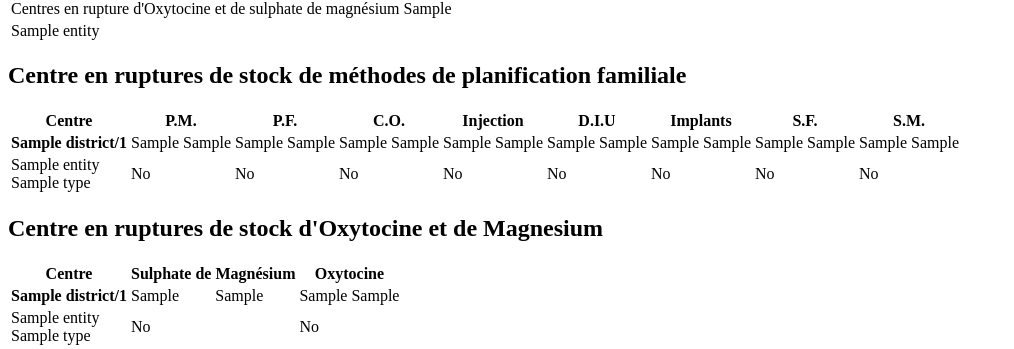
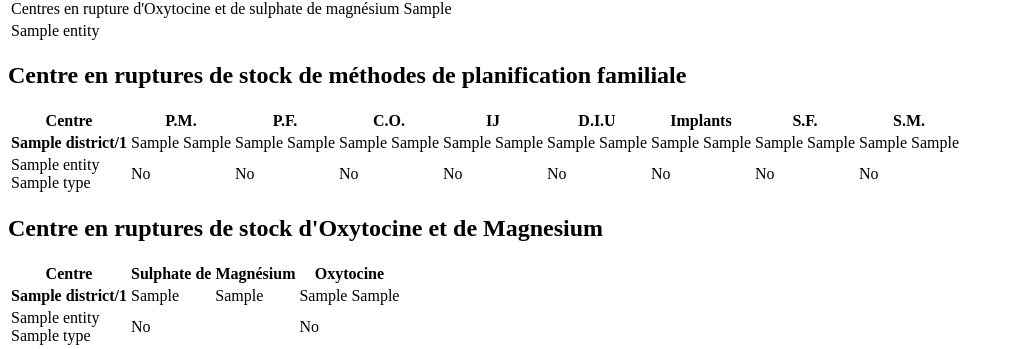
Before and after one commit to yeleman/unfpa2012, a Django app: template unfpa_web/templates/monthly_commodities.html in a window 1280 px wide. Shown: the part 573-922 px from the top of the page, without its empty margins (0-1014 px from the left). Run offline with Django 3.2, Linux system fonts and the light colour scheme; the template is opened without the code that fills it: most values are stand-ins (such as "Sample title", 1, 10 or a date in 2020).

Commit message:
correction monthly_commodities.html

```diff
--- a/unfpa_web/templates/monthly_commodities.html
+++ b/unfpa_web/templates/monthly_commodities.html
@@ -45,7 +45,7 @@ addJQEventReportElementsList();
 
 <h2>Centre en ruptures de stock de méthodes de planification familiale</h2>
 <table class="datatable">
-    <tr><th>Centre</th><th colspan="2" title='Préservatif masculin'>P.M.</th><th colspan="2" title='Préservatif féminin'>P.F. </th><th colspan="2" title='Contraceptifs oraux'>C.O.</th><th colspan="2"title='Injection'>Injection</th><th colspan="2">D.I.U</th><th colspan="2" title='Implants'>Implants</th><th colspan="2"title='Stérilisation féminine'>S.F.</th><th colspan="2" title='Stérilisation masculine'>S.M.</th></tr>
+    <tr><th>Centre</th><th colspan="2" title='Préservatif masculin'>P.M.</th><th colspan="2" title='Préservatif féminin'>P.F. </th><th colspan="2" title='Contraceptifs oraux'>C.O.</th><th colspan="2"title='Injection'>IJ</th><th colspan="2">D.I.U</th><th colspan="2" title='Implants'>Implants</th><th colspan="2"title='Stérilisation féminine'>S.F.</th><th colspan="2" title='Stérilisation masculine'>S.M.</th></tr>
     {% for disdata in all_stock_outs %}
             <tr><td><strong>{{ disdata.district.name }}/{{ disdata.nb_centers }}</strong></td>
             <td>{{ disdata.stock_outs.male_condom.0 }}</td><td>{{ disdata.stock_outs.male_condom.1|percent }}</td>
```
